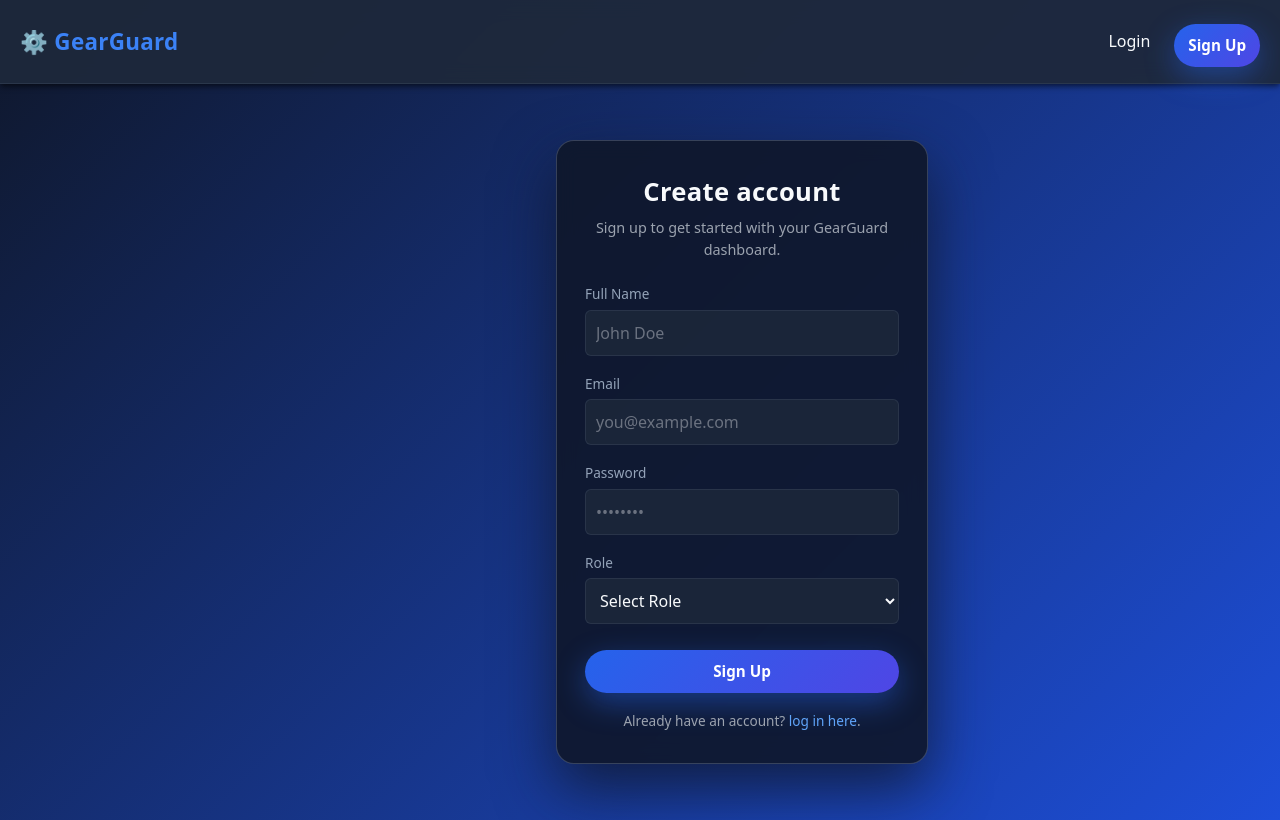
After one commit to Krishp285/GearGuard-The-Ultimate-Maintenance-Tracker, a Flask app: page /signup in a window 1280 px wide. The commit adds this page. Run offline with Flask 3, Linux system fonts and the light colour scheme; some libraries are stand-ins or nearby versions.

Commit message:
first-commit

```diff
--- a/app.py
+++ b/app.py
@@ -1,10 +1,13 @@
-from flask import Flask, render_template, redirect, url_for
+from flask import Flask, redirect, url_for, session
 from config import Config
 from models import db
 import routes.equipment as equipment_routes
 import routes.teams as teams_routes
 import routes.requests as requests_routes
 import routes.dashboard as dashboard_routes
+from routes.auth import auth
+
+
 
 app = Flask(__name__)
 app.config.from_object(Config)
@@ -18,9 +21,22 @@ app.register_blueprint(teams_routes.bp)
 app.register_blueprint(requests_routes.bp)
 app.register_blueprint(dashboard_routes.bp)
 
+app.register_blueprint(auth)
+
+
 @app.route('/')
 def index():
-    return redirect(url_for('dashboard.kanban'))
+    if 'user_id' not in session:
+        return redirect(url_for('auth.login'))
+
+    # redirect by role
+    if session.get('role') == 'Admin':
+        return redirect(url_for('dashboard.dashboard'))
+    elif session.get('role') == 'Technician':
+        return redirect(url_for('dashboard.technician_dashboard'))
+
+    return redirect(url_for('auth.login'))
+
 
 # Create tables
 with app.app_context():
--- /dev/null
+++ b/routes/auth.py
@@ -0,0 +1,80 @@
+from flask import Blueprint, render_template, request, redirect, url_for, flash, session
+from models import db, User
+from werkzeug.security import generate_password_hash, check_password_hash
+
+auth = Blueprint('auth', __name__)
+
+# ---------------- LOGIN ----------------
+@auth.route('/login', methods=['GET', 'POST'])
+def login():
+    if 'user_id' in session:
+        return redirect_user_by_role()
+
+    if request.method == 'POST':
+        email = request.form['email']
+        password = request.form['password']
+
+        user = User.query.filter_by(email=email).first()
+
+        if user and user.check_password(password):
+            session['user_id'] = user.id
+            session['role'] = user.role
+            session['technician_id'] = user.technician_id
+
+            flash('Login successful!', 'success')
+            return redirect_user_by_role()
+
+        flash('Invalid email or password', 'error')
+
+    return render_template('auth/login.html')
+
+
+# ---------------- SIGNUP ----------------
+@auth.route('/signup', methods=['GET', 'POST'])
+def signup():
+    if 'user_id' in session:
+        return redirect_user_by_role()
+
+    if request.method == 'POST':
+        name = request.form['name']
+        email = request.form['email']
+        password = request.form['password']
+        role = request.form['role']  # Admin / Technician
+
+        if User.query.filter_by(email=email).first():
+            flash('Email already exists', 'error')
+            return redirect(url_for('auth.signup'))
+
+        user = User(
+            name=name,
+            email=email,
+            role=role
+        )
+        user.set_password(password)
+
+        db.session.add(user)
+        db.session.commit()
+
+        session['user_id'] = user.id
+        session['role'] = user.role
+        session['technician_id'] = user.technician_id
+
+        flash('Account created successfully!', 'success')
+        return redirect_user_by_role()
+
+    return render_template('auth/signup.html')
+
+# ---------------- LOGOUT ----------------
+@auth.route('/logout')
+def logout():
+    session.clear()
+    return redirect(url_for('auth.login'))
+
+
+# ---------------- ROLE REDIRECT HELPER ----------------
+def redirect_user_by_role():
+    if session.get('role') == 'Admin':
+        return redirect(url_for('dashboard.dashboard'))
+    elif session.get('role') == 'Technician':
+        return redirect(url_for('dashboard.technician_dashboard'))
+    return redirect(url_for('auth.login'))
--- /dev/null
+++ b/templates/auth/signup.html
@@ -0,0 +1,173 @@
+{% extends "base.html" %}
+{% block content %}
+<style>
+    body {
+        margin: 0;
+        font-family: system-ui, -apple-system, BlinkMacSystemFont, "Segoe UI", sans-serif;
+        background: linear-gradient(135deg, #0f172a, #1d4ed8);
+        min-height: 100vh;
+    }
+
+    .auth-wrapper {
+        width: 100%;
+        max-width: 420px;
+        padding: 24px;
+        display: flex;
+        margin: 0px 500px 0px 500px;
+        align-items: center;
+    }
+
+    .auth-card {
+        background: rgba(15, 23, 42, 0.9);
+        border-radius: 18px;
+        padding: 32px 28px;
+        box-shadow: 0 24px 60px rgba(15, 23, 42, 0.8);
+        backdrop-filter: blur(10px);
+        border: 1px solid rgba(148, 163, 184, 0.3);
+        color: #e5e7eb;
+        width: 100%;
+    }
+
+    .auth-title {
+        font-size: 1.6rem;
+        font-weight: 600;
+        margin-bottom: 6px;
+        text-align: center;
+    }
+
+    .auth-subtitle {
+        font-size: 0.9rem;
+        color: #9ca3af;
+        text-align: center;
+        margin-bottom: 24px;
+    }
+
+    .form-group {
+        margin-bottom: 18px;
+    }
+
+    .form-label {
+        display: block;
+        font-size: 0.85rem;
+        font-weight: 500;
+        margin-bottom: 6px;
+        color: #d1d5db;
+    }
+
+    .form-input,
+    .form-select {
+        width: 100%;
+        padding: 10px 12px;
+        border-radius: 10px;
+        border: 1px solid #4b5563;
+        background-color: #020617;
+        color: #e5e7eb;
+        font-size: 0.95rem;
+        outline: none;
+        transition: border-color 0.15s ease, box-shadow 0.15s ease, background-color 0.15s ease;
+    }
+
+    .form-input::placeholder {
+        color: #6b7280;
+    }
+
+    .form-input:focus,
+    .form-select:focus {
+        border-color: #3b82f6;
+        box-shadow: 0 0 0 1px #3b82f6;
+        background-color: #020617;
+    }
+
+    .btn-primary {
+        width: 100%;
+        padding: 10px 14px;
+        border-radius: 999px;
+        border: none;
+        background: linear-gradient(135deg, #2563eb, #4f46e5);
+        color: white;
+        font-weight: 600;
+        font-size: 0.95rem;
+        cursor: pointer;
+        margin-top: 8px;
+        transition: transform 0.1s ease, box-shadow 0.15s ease, filter 0.15s ease;
+        box-shadow: 0 10px 30px rgba(37, 99, 235, 0.45);
+    }
+
+    .btn-primary:hover {
+        filter: brightness(1.05);
+        transform: translateY(-1px);
+        box-shadow: 0 14px 40px rgba(37, 99, 235, 0.6);
+    }
+
+    .btn-primary:active {
+        transform: translateY(0);
+        box-shadow: 0 8px 22px rgba(37, 99, 235, 0.5);
+    }
+
+    .auth-footer {
+        margin-top: 18px;
+        font-size: 0.85rem;
+        text-align: center;
+        color: #9ca3af;
+    }
+
+    .auth-footer a {
+        color: #60a5fa;
+        text-decoration: none;
+        font-weight: 500;
+    }
+
+    .auth-footer a:hover {
+        text-decoration: underline;
+    }
+
+    @media (max-width: 480px) {
+        .auth-card {
+            padding: 24px 18px;
+        }
+        .auth-title {
+            font-size: 1.4rem;
+        }
+    }
+</style>
+
+<div class="auth-wrapper">
+    <div class="auth-card">
+        <h2 class="auth-title">Create account</h2>
+        <p class="auth-subtitle">Sign up to get started with your GearGuard dashboard.</p>
+
+        <form method="POST">
+            <div class="form-group">
+                <label class="form-label" for="name">Full Name</label>
+                <input id="name" name="name" class="form-input" placeholder="John Doe" required>
+            </div>
+
+            <div class="form-group">
+                <label class="form-label" for="email">Email</label>
+                <input id="email" name="email" type="email" class="form-input" placeholder="you@example.com" required>
+            </div>
+
+            <div class="form-group">
+                <label class="form-label" for="password">Password</label>
+                <input id="password" name="password" type="password" class="form-input" placeholder="••••••••" required>
+            </div>
+
+            <div class="form-group">
+                <label class="form-label" for="role">Role</label>
+                <select id="role" name="role" class="form-select" required>
+                    <option value="">Select Role</option>
+                    <option value="Admin">Admin</option>
+                    <option value="Technician">Technician</option>
+                </select>
+            </div>
+
+            <button class="btn-primary" type="submit">Sign Up</button>
+        </form>
+
+        <div class="auth-footer">
+            Already have an account?
+            <a href="{{ url_for('auth.login') }}">log in here</a>.
+        </div>
+    </div>
+</div>
+{% endblock %}
--- a/templates/base.html
+++ b/templates/base.html
@@ -38,16 +38,32 @@ tailwind.config = {
         <div class="nav-container">
             <h1 class="logo">⚙️ GearGuard</h1>
             <ul class="nav-menu">
+              {% if session.get('role') == 'Admin' %}
                 <li><a href="{{ url_for('dashboard.dashboard') }}" class="nav-link">Dashboard</a></li>
                 <li><a href="{{ url_for('dashboard.kanban') }}" class="nav-link">Kanban Board</a></li>
                 <li><a href="{{ url_for('dashboard.calendar_view') }}" class="nav-link">Calendar</a></li>
                 <li><a href="{{ url_for('equipment.list_equipment') }}" class="nav-link">Equipment</a></li>
                 <li><a href="{{ url_for('teams.list_teams') }}" class="nav-link">Teams</a></li>
                 <li><a href="{{ url_for('requests.create') }}" class="nav-link btn-primary">+ New Request</a></li>
+                <li><a href="{{ url_for('auth.logout') }}" class="nav-link">Logout</a></li>
                 <button class="theme-toggle" aria-label="Toggle theme">
   <span class="sun-icon">☀️</span>
   <span class="moon-icon">🌙</span>
 </button>
+                {% endif %}
+                {% if session.get('role') == 'Technician' %}
+                    <li><a href="{{ url_for('dashboard.technician_dashboard') }}" class="nav-link">My Jobs</a></li>
+                    <li><a href="{{ url_for('auth.logout') }}" class="nav-link">Logout</a></li>
+                <button class="theme-toggle" aria-label="Toggle theme">
+  <span class="sun-icon">☀️</span>
+  <span class="moon-icon">🌙</span>
+</button>
+                {% endif %}
+                {% if not session.get('role') %}
+                    <li><a href="{{ url_for('auth.login') }}" class="nav-link">Login</a></li>
+                    <li><a href="{{ url_for('auth.signup') }}" class="nav-link btn-primary">Sign Up</a></li>
+                {% endif %}
+
             </ul>
         </div>
     </nav>
```
Also changed, not shown: models.py (+19 -0 lines), routes/dashboard.py (+44 -3 lines), templates/auth/login.html (added, +158 -0 lines), templates/technician_dashboard.html (added, +19 -0 lines).
